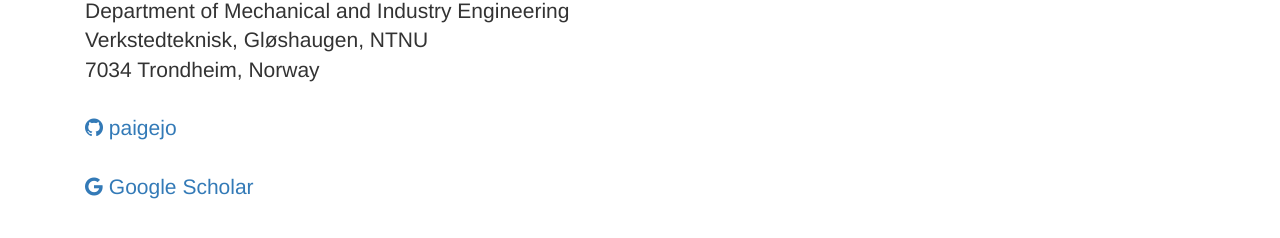
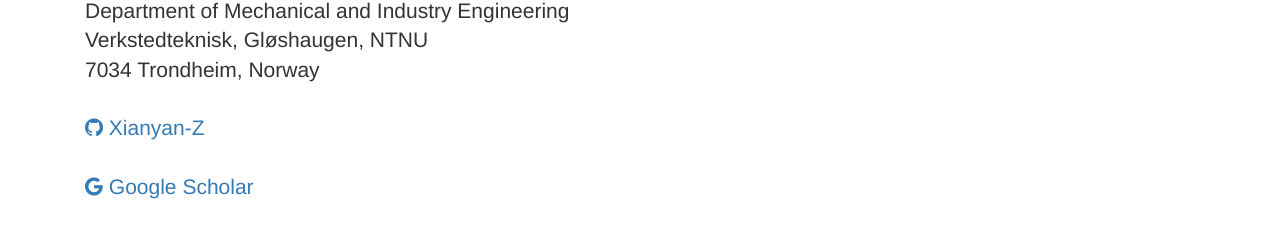
Before and after one commit to Xianyan-Z/Xianyan-Z.github.io, a Jekyll site: the page built from contact.html, in a window 1280 px wide. Shown: the part 232-470 px from the top of the page. Built offline with Jekyll 4.4.1, drawn with Linux system fonts in a browser that asks for light colours; nearby versions of some CDN libraries; library files that are not in the unit come from our copies.

Commit message:
Updated contact
Updated contact

```diff
--- a/contact.html
+++ b/contact.html
@@ -16,7 +16,7 @@
   7034 Trondheim, Norway <br/>
 
   <br/>
-  <a href = "https://github.com/xianyan-z/"><i class="fa fa-github" aria-hidden="true"></i> paigejo</a> <br/>
+  <a href = "https://github.com/xianyan-z/"><i class="fa fa-github" aria-hidden="true"></i> Xianyan-Z</a> <br/>
   <br/>
   <a href = "https://scholar.google.ca/citations?user=87OS2W8AAAAJ&hl=en"><i class="fa fa-google" aria-hidden="true"></i> Google Scholar </a> <br/>
 </p>
```
